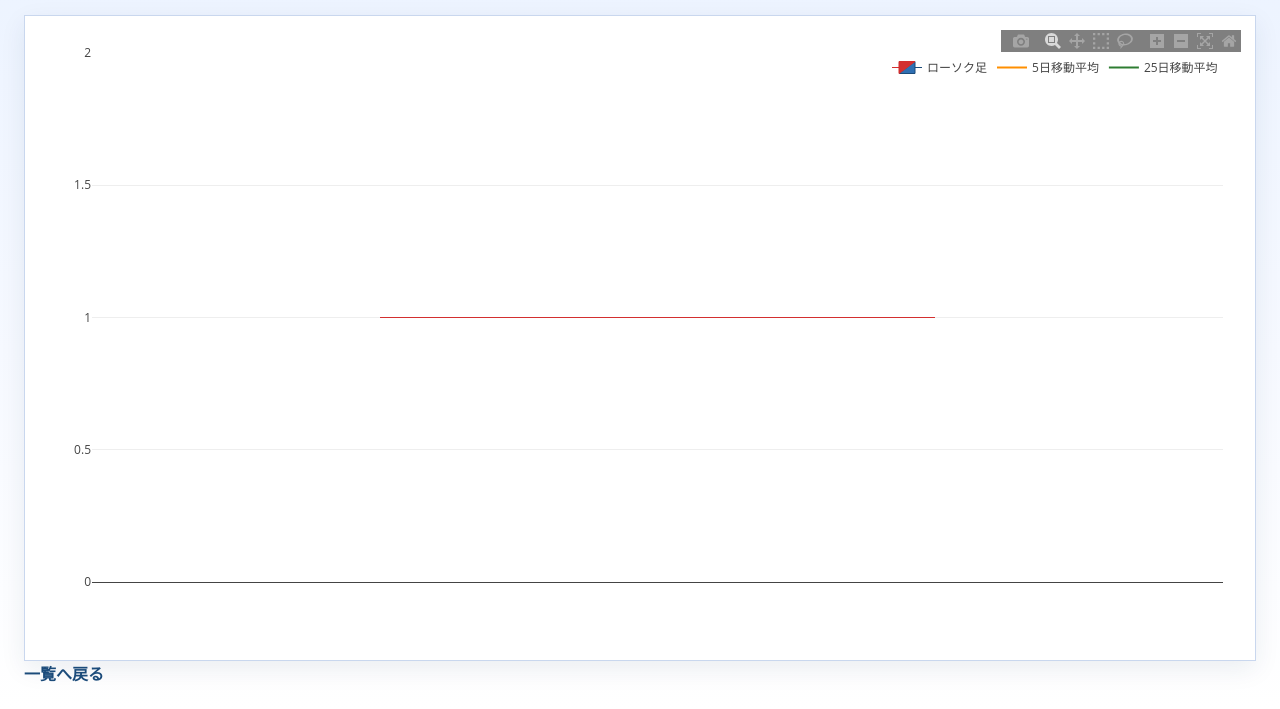
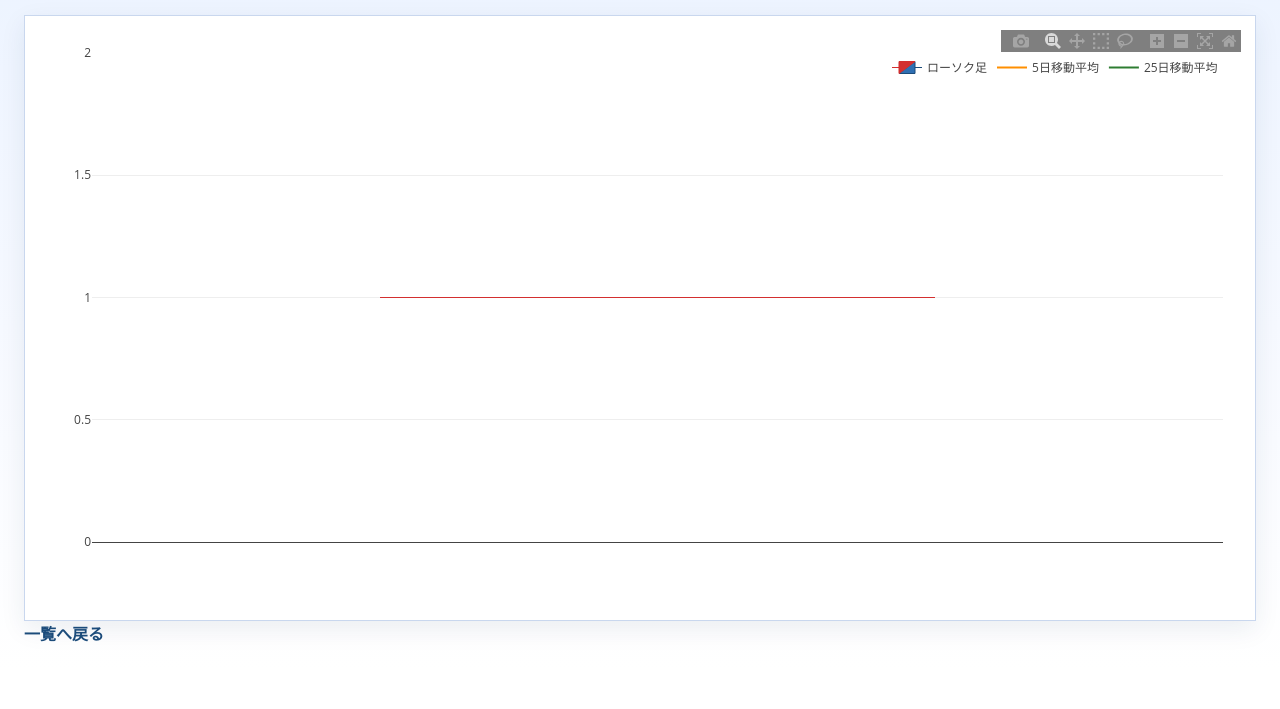
Before and after one commit to nori-tama/tradesystem-rpi, a Django app: page /stocks/000/chart/ in a window 1280 px wide. Shown: the part 188-897 px from the top of the page. After the commit the page ends 830 px from the top, so only its background shows below. Run offline with Django 4.2, Linux system fonts and the light colour scheme; tables that the repository leaves empty hold one stand-in row (values such as "Sample post"); some libraries are stand-ins or nearby versions.

Commit message:
チャートパネルの高さを580pxに変更し、CSSのバージョンを更新。JavaScriptでのデフォルトチャート高さを480に修正。

```diff
--- a/django/tradesystem_web/css/base.css
+++ b/django/tradesystem_web/css/base.css
@@ -98,7 +98,7 @@ tbody tr:nth-child(even) {
 }
 
 .chart-panel {
-    height: 620px;
+    height: 580px;
     background: #ffffff;
     border: 1px solid var(--border);
     box-shadow: 0 8px 24px rgba(15, 46, 84, 0.08);
--- a/django/tradesystem_web/templates/stock_price_chart.html
+++ b/django/tradesystem_web/templates/stock_price_chart.html
@@ -4,7 +4,7 @@
 <head>
     <meta charset="utf-8">
     <title>株価グラフ</title>
-    <link rel="stylesheet" href="{% static 'base.css' %}?v=20260214-1">
+    <link rel="stylesheet" href="{% static 'base.css' %}?v=20260214-2">
 </head>
 <body>
     <h1>株価グラフ</h1>
@@ -59,7 +59,7 @@
                 const nonBusinessDays = JSON.parse(document.getElementById('chart-non-business-days').textContent);
                 const displayTickLabels = mondayTickLabels.filter((_, index) => index % 2 === 0);
                 const chartPanel = document.getElementById('priceChart');
-                const chartHeight = chartPanel ? chartPanel.clientHeight : 520;
+                const chartHeight = chartPanel ? chartPanel.clientHeight : 480;
 
                 const traces = [
                     {
```
